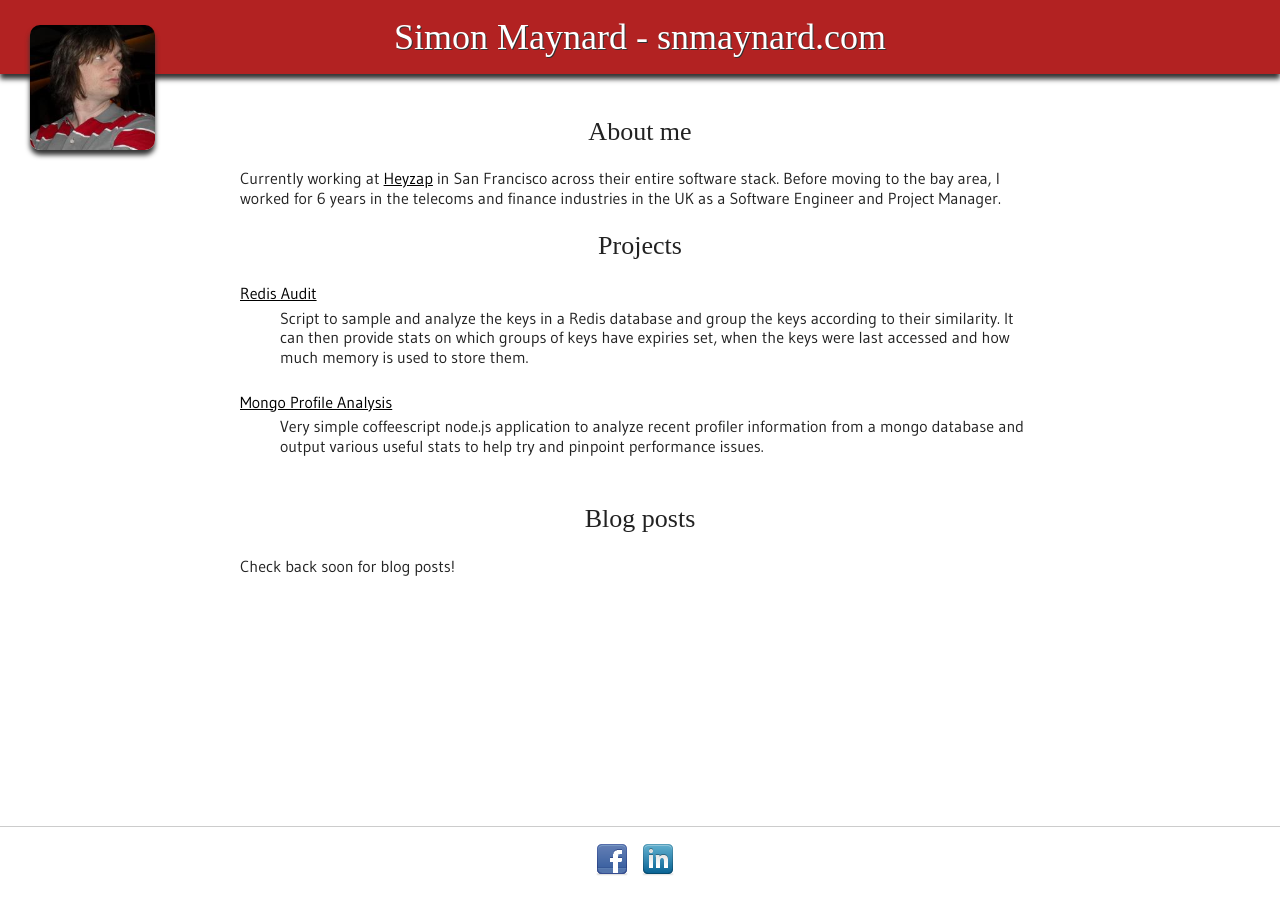
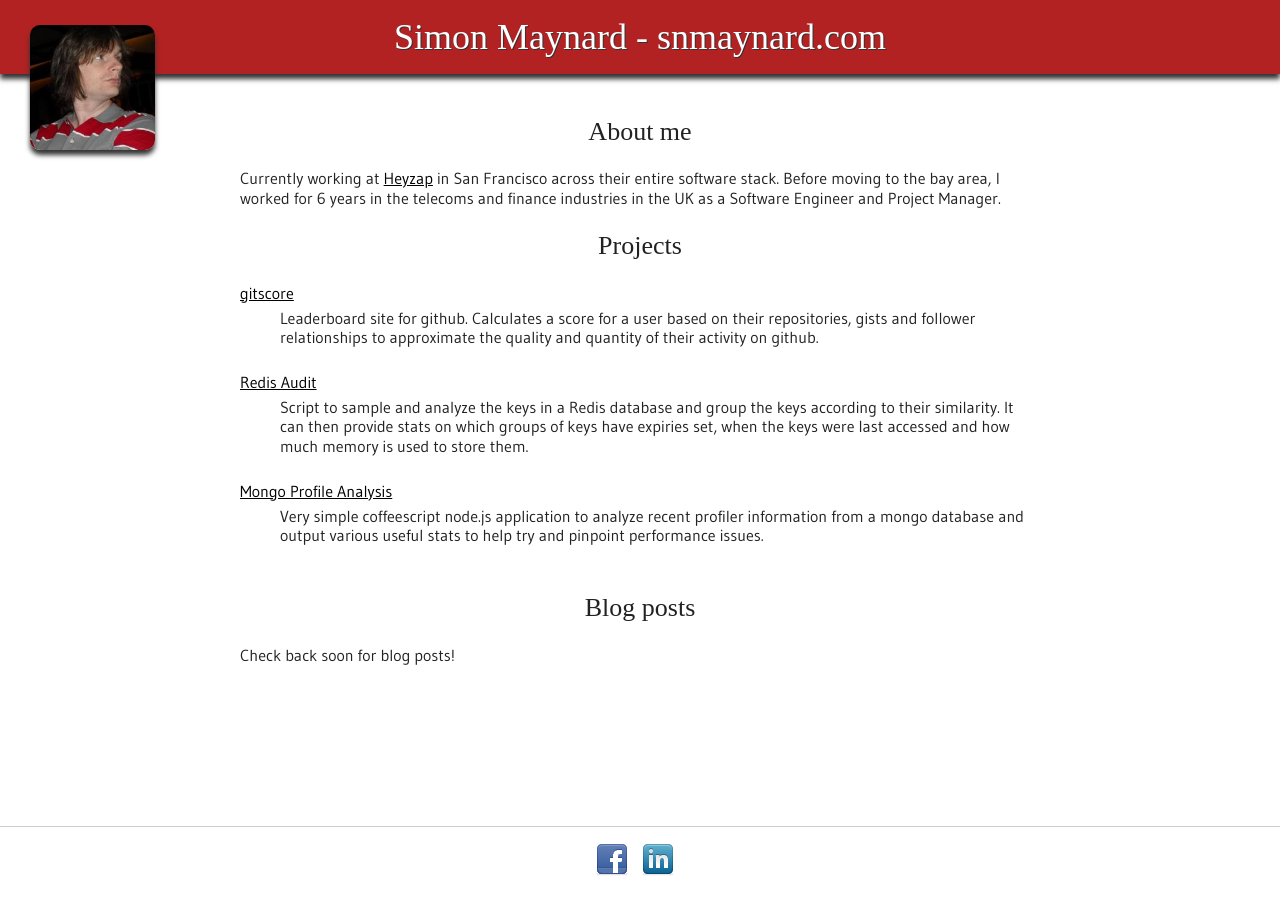
Before and after one commit to snmaynard/snmaynard.github.com, a Jekyll site: the page built from index.html, in a window 1280 px wide. Built offline with Jekyll 4.4.1, drawn with Linux system fonts in a browser that asks for light colours; nearby versions of some CDN libraries; some web fonts are replaced.

Commit message:
Add gitscore

```diff
--- a/index.html
+++ b/index.html
@@ -10,6 +10,9 @@ author: Simon Maynard
     <p></p>
   <h1>Projects</h1>
     <dl>
+      <dt><a href="http://gitscore.com">gitscore</a></dt>
+      <dd>Leaderboard site for github. Calculates a score for a user based on their repositories, gists and follower
+        relationships to approximate the quality and quantity of their activity on github.</dd>
       <dt><a href="https://github.com/snmaynard/redis-audit">Redis Audit</a></dt>
       <dd>Script to sample and analyze the keys in a Redis database and group the keys according to their similarity.
         It can then provide stats on which groups of keys have expiries set, when the keys were last accessed and
```
